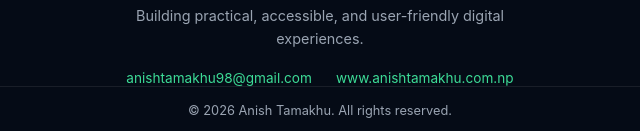
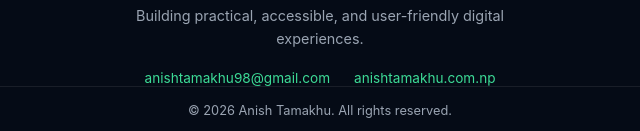
Before and after one commit to AnishTamakhu/My_portfolio, a website: page index.html in a window 1280 px wide. Shown: the part 3508-3639 px from the top of the page, 320-960 px from the left. Drawn offline with Linux system fonts and the light colour scheme.

Commit message:
Configure custom domain and static hosting
Update the GitHub Pages domain to anishtamakhu.com.np, align site links, and commit the serve dependency lockfile.

```diff
--- a/index.html
+++ b/index.html
@@ -4,7 +4,7 @@
   <meta charset="utf-8" />
   <meta name="viewport" content="width=device-width, initial-scale=1" />
   <title>My Portfolio</title>
-  <link rel="canonical" href="https://www.anishtamakhu.com.np/">
+  <link rel="canonical" href="https://anishtamakhu.com.np/">
   <link rel="stylesheet" href="https://cdnjs.cloudflare.com/ajax/libs/font-awesome/6.5.2/css/all.min.css">
   <link rel="stylesheet" href="styles.css">
 </head>
@@ -180,13 +180,13 @@
         <a class="social-link instagram" href="https://www.instagram.com/anishtamakhu" target="_blank" rel="noopener noreferrer" aria-label="Instagram"><i class="fa-brands fa-instagram" aria-hidden="true"></i></a>
         <a class="social-link facebook" href="https://www.facebook.com/share/19Wm64My1a/" target="_blank" rel="noopener noreferrer" aria-label="Facebook"><i class="fa-brands fa-facebook-f" aria-hidden="true"></i></a>
         <a class="social-link linkedin" href="https://www.linkedin.com/in/anish-tamakhu-b1aa9a234/" target="_blank" rel="noopener noreferrer" aria-label="LinkedIn"><i class="fa-brands fa-linkedin-in" aria-hidden="true"></i></a>
-        <a class="social-link website" href="https://www.anishtamakhu.com.np/" target="_blank" rel="noopener noreferrer" aria-label="Website"><i class="fa-solid fa-globe" aria-hidden="true"></i></a>
+        <a class="social-link website" href="https://anishtamakhu.com.np/" target="_blank" rel="noopener noreferrer" aria-label="Website"><i class="fa-solid fa-globe" aria-hidden="true"></i></a>
       </div>
       <h2>Anish Tamakhu</h2>
       <p class="footer-tagline">Building practical, accessible, and user-friendly digital experiences.</p>
       <div class="footer-contact">
         <a href="mailto:anishtamakhu98@gmail.com">anishtamakhu98@gmail.com</a>
-        <a href="https://www.anishtamakhu.com.np/" target="_blank" rel="noopener noreferrer">www.anishtamakhu.com.np</a>
+        <a href="https://anishtamakhu.com.np/" target="_blank" rel="noopener noreferrer">anishtamakhu.com.np</a>
       </div>
     </div>
     <div class="container footer-bottom">
--- a/package.json
+++ b/package.json
@@ -6,6 +6,7 @@
     "start": "serve -s . -l 3000"
   },
   "dependencies": {
-    "nodemailer": "^6.9.1"
+    "nodemailer": "^6.9.1",
+    "serve": "^14.2.4"
   }
 }
```
Also changed, not shown: 2 other files.
